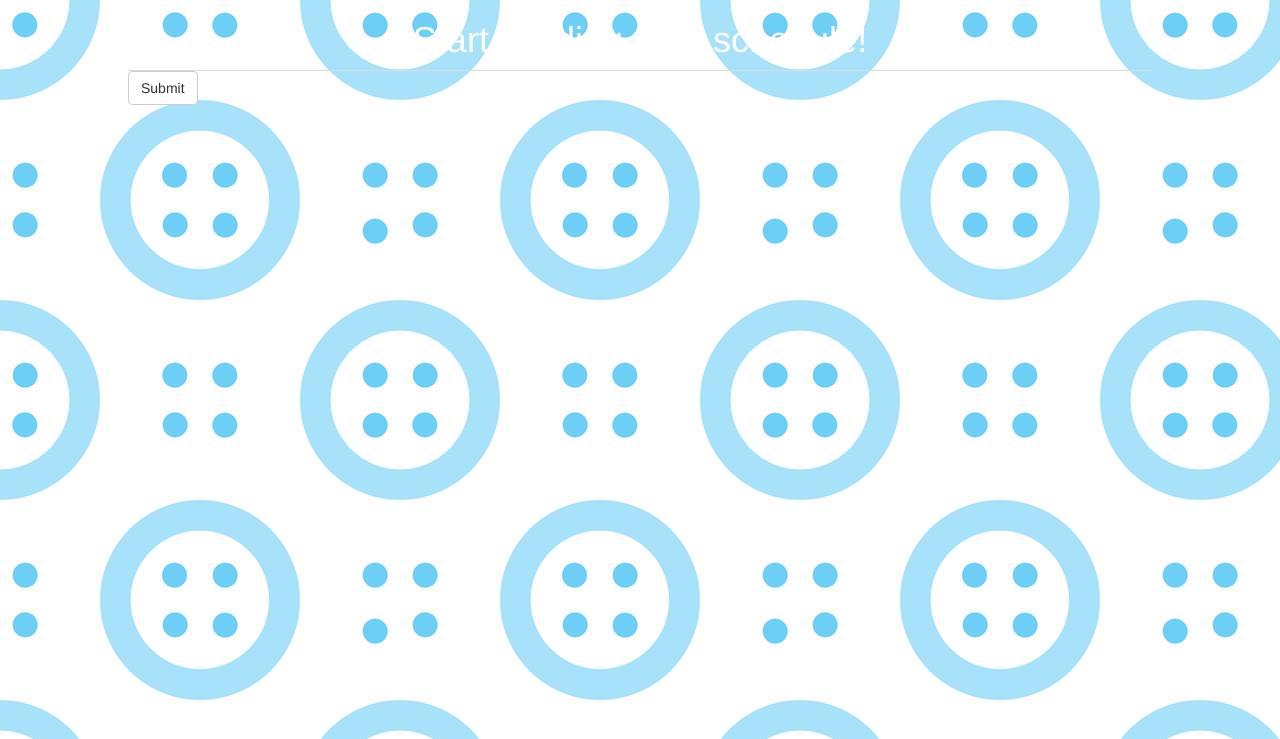
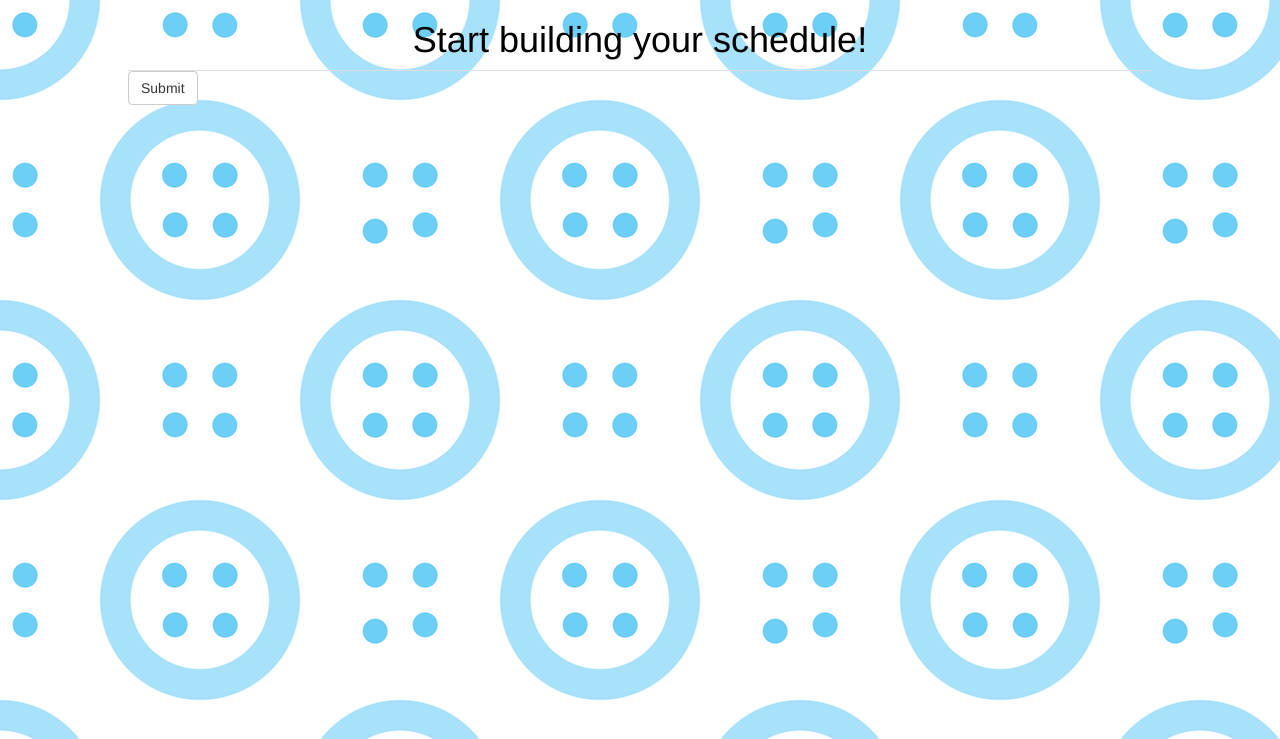
Before and after one commit to lxylxy123456/hackdavis2019, a Django app: template scheduleplanner/sch_account/templates/home1.html in a window 1280 px wide. Shown: the part 52-791 px from the top of the page. Run offline with Django 3.2, Linux system fonts and the light colour scheme; the template is opened without the code that fills it, so the values that code supplies are empty; some libraries are stand-ins or nearby versions.

Commit message:
Update home1.html

```diff
--- a/scheduleplanner/sch_account/templates/home1.html
+++ b/scheduleplanner/sch_account/templates/home1.html
@@ -40,7 +40,7 @@
 
 <section class="intro">
   <div class="content">
-    <h1 style="color: white" align="center">Start building your schedule!</h1>
+    <h1 style="color: rgb(0,0,0)" align="center">Start building your schedule!</h1>
  </div>
 
 <div role="tabpanel">
```
